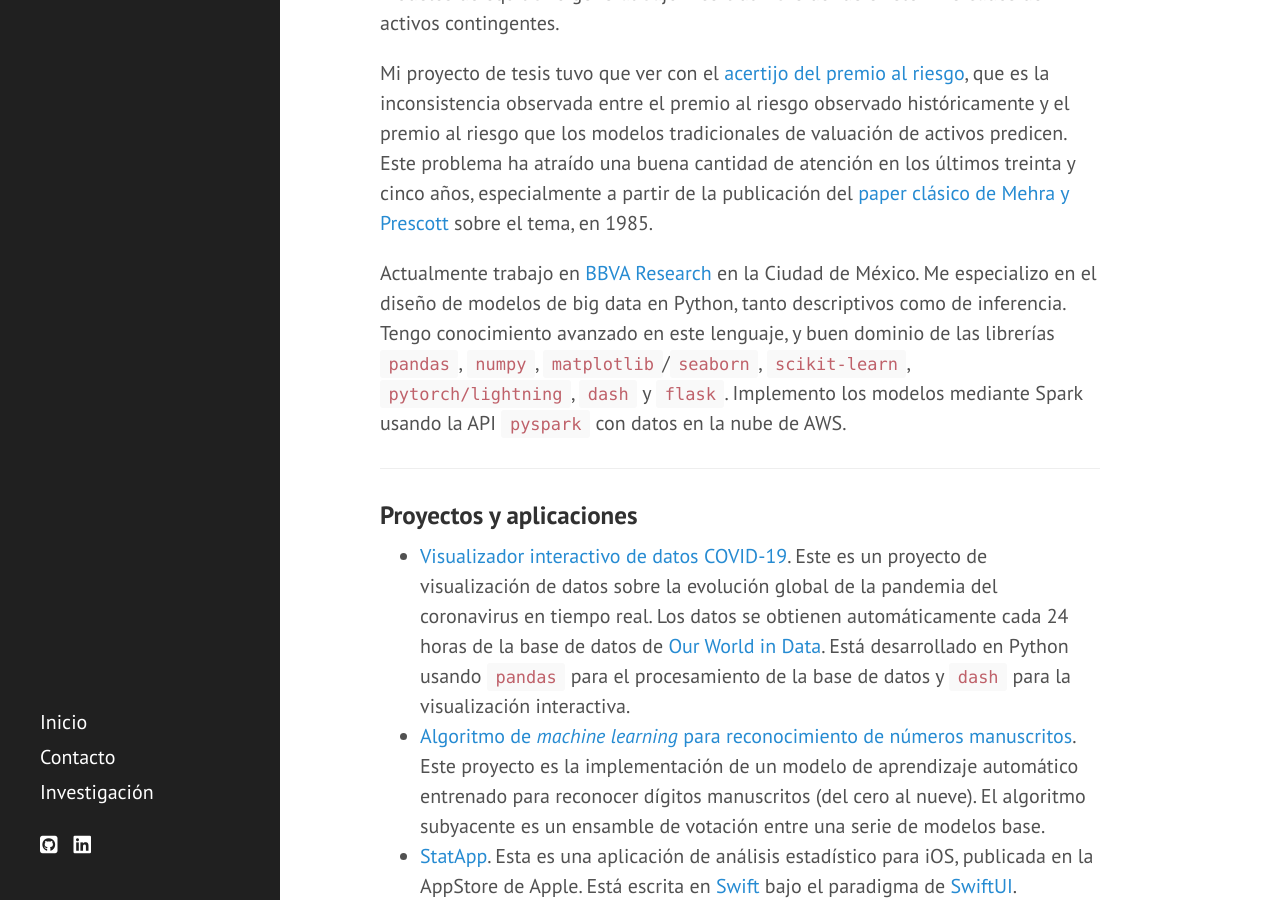
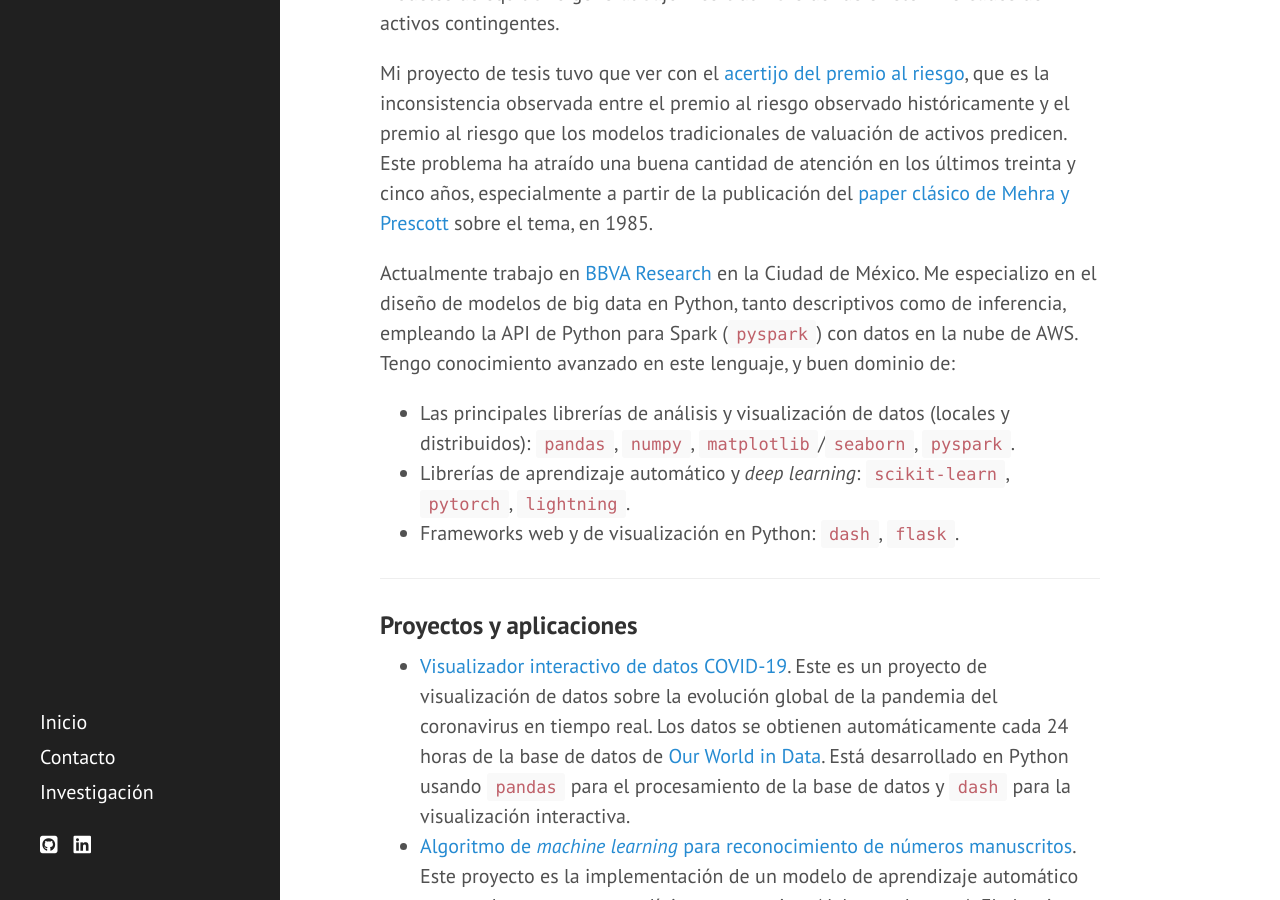
Before and after one commit to r-leo/r-leo.github.io, a Jekyll site: the page built from index.md, in a window 1280 px wide and 900 px high, scrolled down 301 px. Built offline with Jekyll 4.4.1, drawn with Linux system fonts in a browser that asks for light colours; nearby versions of some CDN libraries.

Commit message:
Updated minor details

```diff
--- a/index.md
+++ b/index.md
@@ -11,7 +11,11 @@ Soy ngeniero industrial egresado de la Universidad Anáhuac y maestro en econom
 
 Mi proyecto de tesis tuvo que ver con el [acertijo del premio al riesgo](https://en.wikipedia.org/wiki/Equity_premium_puzzle), que es la inconsistencia observada entre el premio al riesgo observado históricamente y el premio al riesgo que los modelos tradicionales de valuación de activos predicen. Este problema ha atraído una buena cantidad de atención en los últimos treinta y cinco años, especialmente a partir de la publicación del [paper clásico de Mehra y Prescott](https://doi.org/10.1016/0304-3932(85)90061-3) sobre el tema, en 1985.
 
-Actualmente trabajo en [BBVA Research](https://www.bbvaresearch.com) en la Ciudad de México. Me especializo en el diseño de modelos de big data en Python, tanto descriptivos como de inferencia. Tengo conocimiento avanzado en este lenguaje, y buen dominio de las librerías `pandas`, `numpy`, `matplotlib`/`seaborn`, `scikit-learn`, `pytorch/lightning`, `dash` y `flask`. Implemento los modelos mediante Spark usando la API `pyspark` con datos en la nube de AWS.
+Actualmente trabajo en [BBVA Research](https://www.bbvaresearch.com) en la Ciudad de México. Me especializo en el diseño de modelos de big data en Python, tanto descriptivos como de inferencia, empleando la API de Python para Spark (`pyspark`) con datos en la nube de AWS. Tengo conocimiento avanzado en este lenguaje, y buen dominio de:
+
+* Las principales librerías de análisis y visualización de datos (locales y distribuidos): `pandas`, `numpy`, `matplotlib`/`seaborn`, `pyspark`.
+* Librerías de aprendizaje automático y *deep learning*: `scikit-learn`, `pytorch`, `lightning`.
+* Frameworks web y de visualización en Python: `dash`, `flask`.
 
 ---
 
```
